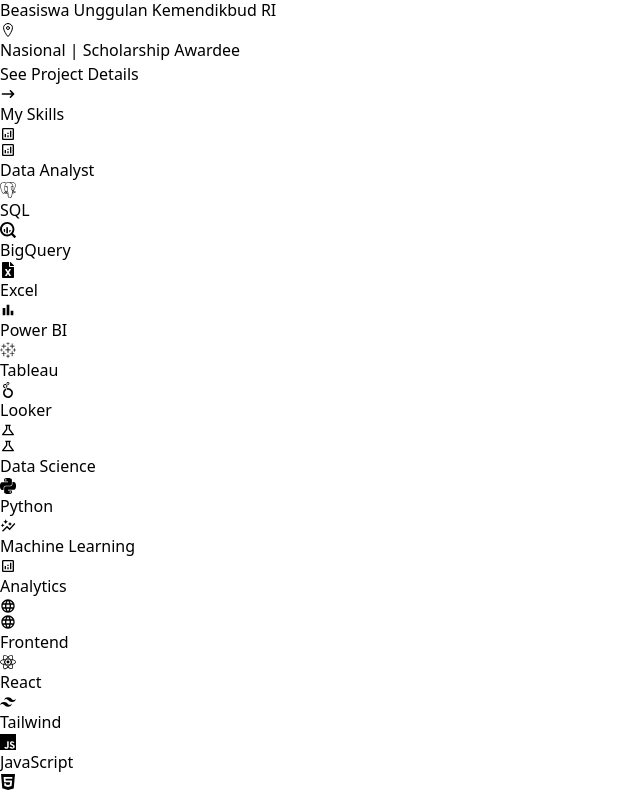
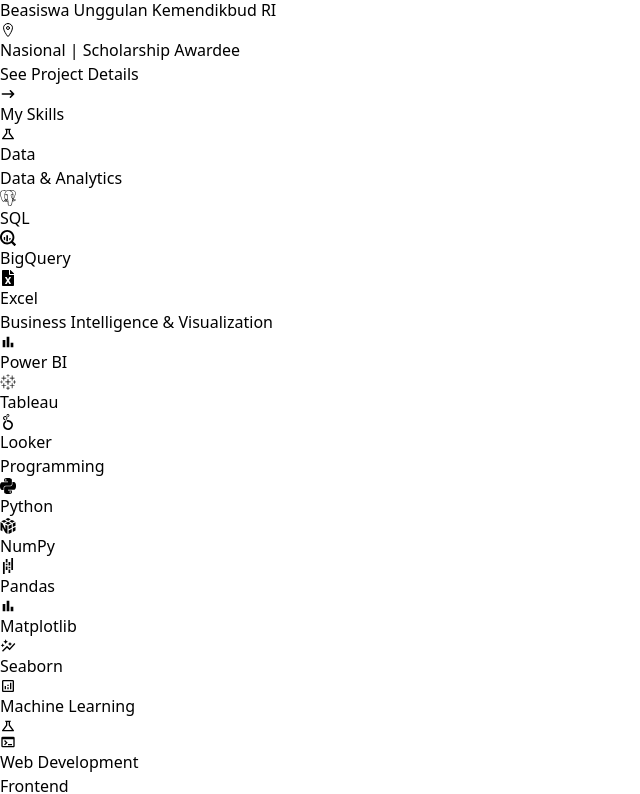
Before and after one commit to raka-arrayan/website-portfolio, a React (Vite) app: page / in a window 1280 px wide. Shown: the part 5562-6356 px from the top of the page, without its empty margins (0-640 px from the left). Built offline with nearby package versions, Linux system fonts and the light colour scheme.

Commit message:
Edit Skills

```diff
--- a/src/Experience.jsx
+++ b/src/Experience.jsx
@@ -27,7 +27,7 @@
     location: "Central Jakarta",
     role: "Data Analyst Intern",
     date: "Jun 2025 – Aug 2025",
-    logo: LogoKemenkeu, // Pemasangan Logo
+    logo: LogoKemenkeu,
     image: kemenkeu,
     description: [
       "Processed and prepared regional and village non-financial data for analysis readiness.",
@@ -44,7 +44,7 @@
     location: "UI Depok",
     role: "Staff of Science and Technology Development",
     date: "Feb 2024 – Dec 2024",
-    logo: LogoIme, // Pemasangan Logo
+    logo: LogoIme,
     image: ime,
     description: [
       "Served as Teknoskill SQL Mentor for Electrical Engineering students.",
@@ -58,7 +58,7 @@
     location: "UI Depok",
     role: "Programming Division – Racing Plane Team",
     date: "Mar 2024 – Jan 2025",
-    logo: LogoTrui, // Pemasangan Logo
+    logo: LogoTrui,
     image: trui,
     description: [
       "Contributed to software systems for autonomous aircraft control.",
@@ -73,7 +73,7 @@
     location: "Nasional",
     role: "Scholarship Awardee",
     date: "Sep 2024 – Present",
-    logo: Logokemendikbud, // Pemasangan Logo
+    logo: Logokemendikbud,
     image: beasiswa,
     description: [
       "Recipient of a competitive national scholarship awarded for academic achievement.",
--- a/src/Skills.jsx
+++ b/src/Skills.jsx
@@ -14,42 +14,58 @@
   SiTailwindcss,
   SiNodedotjs,
   SiExpress,
+  SiNumpy,
+  SiPandas,
 } from "react-icons/si";
 import { FaFileExcel } from "react-icons/fa";
 import {
   MdOutlineAnalytics,
   MdTerminal,
   MdOutlineScience,
-  MdLanguage,
   MdOutlineBarChart,
   MdAutoGraph,
 } from "react-icons/md";
 
-const skillCategories = [
+const skillData = [
   {
-    title: "Data Analyst",
-    icon: <MdOutlineAnalytics />,
+    mainTitle: "Data",
+    mainIcon: <MdOutlineScience />,
+    subCategories: [
+      {
+        subTitle: "Data & Analytics",
         skills: [
           { name: "SQL", icon: <SiPostgresql /> },
           { name: "BigQuery", icon: <SiGooglebigquery /> },
           { name: "Excel", icon: <FaFileExcel /> },
-      { name: "Power BI", icon: <MdOutlineBarChart /> },
+        ],
+      },
+      {
+        subTitle: "Business Intelligence & Visualization",
+        skills: [
+          { name: "Power BI", icon: <MdOutlineBarChart /> }, // Menggunakan Md agar tidak Error
           { name: "Tableau", icon: <SiTableau /> },
           { name: "Looker", icon: <SiLooker /> },
         ],
       },
       {
-    title: "Data Science",
-    icon: <MdOutlineScience />,
+        subTitle: "Programming",
         skills: [
           { name: "Python", icon: <SiPython /> },
-      { name: "Machine Learning", icon: <MdAutoGraph /> },
-      { name: "Analytics", icon: <MdOutlineAnalytics /> },
+          { name: "NumPy", icon: <SiNumpy /> },
+          { name: "Pandas", icon: <SiPandas /> },
+          { name: "Matplotlib", icon: <MdOutlineBarChart /> },
+          { name: "Seaborn", icon: <MdAutoGraph /> },
+          { name: "Machine Learning", icon: <MdOutlineAnalytics /> },
+        ],
+      },
     ],
   },
   {
-    title: "Frontend",
-    icon: <MdLanguage />,
+    mainTitle: "Web Development",
+    mainIcon: <MdTerminal />,
+    subCategories: [
+      {
+        subTitle: "Frontend",
         skills: [
           { name: "React", icon: <SiReact /> },
           { name: "Tailwind", icon: <SiTailwindcss /> },
@@ -59,16 +75,17 @@
         ],
       },
       {
-    title: "Backend",
-    icon: <MdTerminal />,
+        subTitle: "Backend",
         skills: [
           { name: "Node.js", icon: <SiNodedotjs /> },
           { name: "Express", icon: <SiExpress /> },
         ],
       },
+    ],
+  },
 ];
 
-// Varian Animasi untuk Panel Utama
+// Varian Animasi
 const panelVariants = {
   hidden: { opacity: 0, y: 40 },
   visible: {
@@ -82,7 +99,6 @@
   }
 };
 
-// Varian Animasi untuk Tiap Kotak Skill
 const skillVariants = {
   hidden: { opacity: 0, scale: 0.8 },
   visible: {
@@ -117,51 +133,45 @@
           ></motion.div>
         </motion.div>
 
-        {/* SKILLS PANELS */}
+        {/* SKILLS PANELS (2 Boxes) */}
         <div className="grid grid-cols-1 lg:grid-cols-2 gap-12">
-          {skillCategories.map((category, idx) => (
+          {skillData.map((panel, idx) => (
             <motion.div
               key={idx}
               variants={panelVariants}
               initial="hidden"
               whileInView="visible"
               viewport={{ once: true, margin: "-50px" }}
-              className="relative group bg-zinc-50/50 p-10 rounded-2xl border border-transparent hover:border-yellow-600/30 hover:bg-white transition-all duration-500 hover:shadow-[0_20px_50px_rgba(0,0,0,0.05)]"
+              className="relative group bg-zinc-50/50 p-8 md:p-12 rounded-[2.5rem] border border-transparent hover:border-yellow-600/30 hover:bg-white transition-all duration-500 hover:shadow-[0_20px_50px_rgba(0,0,0,0.05)] flex flex-col"
             >
-              {/* Watermark Icon */}
-              <motion.div
-                initial={{ opacity: 0, rotate: -10 }}
-                whileInView={{ opacity: 1, rotate: 0 }}
-                transition={{ duration: 1.5 }}
-                className="absolute right-6 top-6 text-9xl text-zinc-100 group-hover:text-yellow-50 transition-colors duration-500 -z-0 pointer-events-none"
-              >
-                {category.icon}
-              </motion.div>
+              {/* Main Title & Icon */}
+              <div className="flex items-center gap-4 mb-12">
+                <div className="w-14 h-14 flex items-center justify-center bg-black text-white text-3xl rounded-2xl group-hover:bg-yellow-600 group-hover:text-black transition-colors duration-300">
+                  {panel.mainIcon}
+                </div>
+                <h3 className="text-2xl font-black text-black uppercase tracking-tighter">
+                  {panel.mainTitle}
+                </h3>
+              </div>
 
-              <div className="relative z-10">
-                <div className="flex items-center gap-4 mb-10">
-                  <motion.div
-                    whileHover={{ rotate: 360 }}
-                    transition={{ duration: 0.6 }}
-                    className="w-12 h-12 flex items-center justify-center bg-black text-white text-2xl rounded-xl group-hover:bg-yellow-600 group-hover:text-black transition-colors duration-300"
-                  >
-                    {category.icon}
-                  </motion.div>
-                  <div>
-                    <h3 className="text-xl font-bold text-black uppercase tracking-widest">
-                      {category.title}
-                    </h3>
-                    <div className="h-0.5 w-8 bg-yellow-600 mt-1"></div>
-                  </div>
+              {/* Sub Categories Mapping */}
+              <div className="space-y-12">
+                {panel.subCategories.map((sub, sIdx) => (
+                  <div key={sIdx}>
+                    <div className="flex items-center gap-3 mb-6">
+                      <div className="w-2 h-2 bg-yellow-600 rounded-full"></div>
+                      <h4 className="text-[10px] font-black uppercase tracking-[0.2em] text-zinc-400">
+                        {sub.subTitle}
+                      </h4>
                     </div>
 
                     <div className="grid grid-cols-2 sm:grid-cols-3 gap-4">
-                  {category.skills.map((skill, sIdx) => (
+                      {sub.skills.map((skill, kIdx) => (
                         <motion.div
-                      key={sIdx}
+                          key={kIdx}
                           variants={skillVariants}
                           whileHover={{ y: -5, transition: { duration: 0.2 } }}
-                      className="flex flex-col items-center justify-center p-4 bg-white border border-zinc-100 rounded-xl shadow-sm hover:shadow-md hover:border-yellow-600/50 transition-all duration-300 group/item"
+                          className="flex flex-col items-center justify-center p-4 bg-white border border-zinc-100 rounded-2xl shadow-sm hover:shadow-md hover:border-yellow-600/50 transition-all duration-300 group/item"
                         >
                           <span className="text-2xl text-zinc-400 group-hover/item:text-yellow-600 transition-colors mb-2">
                             {skill.icon}
@@ -173,19 +183,16 @@
                       ))}
                     </div>
                   </div>
+                ))}
+              </div>
+
+              {/* Watermark Icon */}
+              <div className="absolute right-10 top-10 text-[10rem] text-zinc-100/50 group-hover:text-yellow-500/5 transition-colors duration-500 -z-0 pointer-events-none">
+                {panel.mainIcon}
+              </div>
             </motion.div>
           ))}
         </div>
-
-        {/* FOOTER DECORATION */}
-        <motion.div
-          initial={{ opacity: 0, y: 20 }}
-          whileInView={{ opacity: 1, y: 0 }}
-          viewport={{ once: true }}
-          transition={{ delay: 0.8, duration: 0.8 }}
-          className="mt-24 flex flex-col items-center gap-4"
-        >
-        </motion.div>
       </div>
     </section>
   );
```
Also changed, not shown: 1 other file (tests, documents, lock files or other folders). Lines whose indentation alone changed are shown as unchanged.
